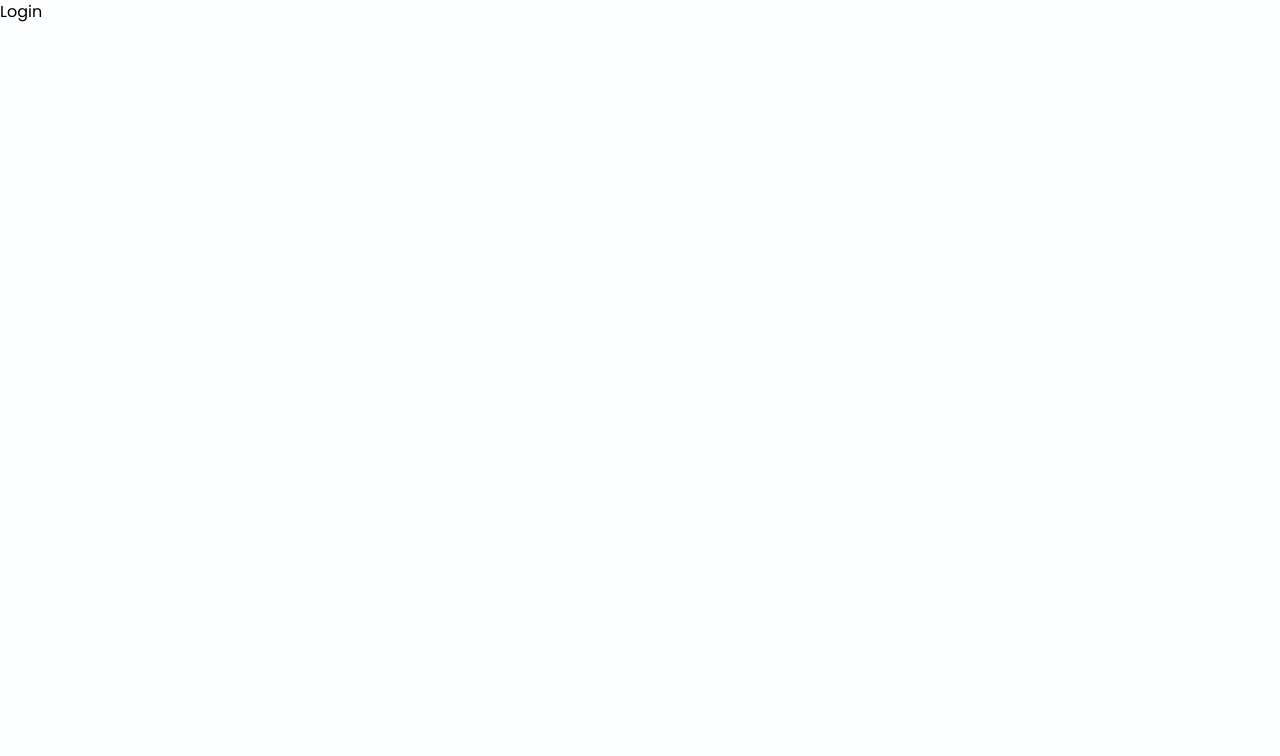
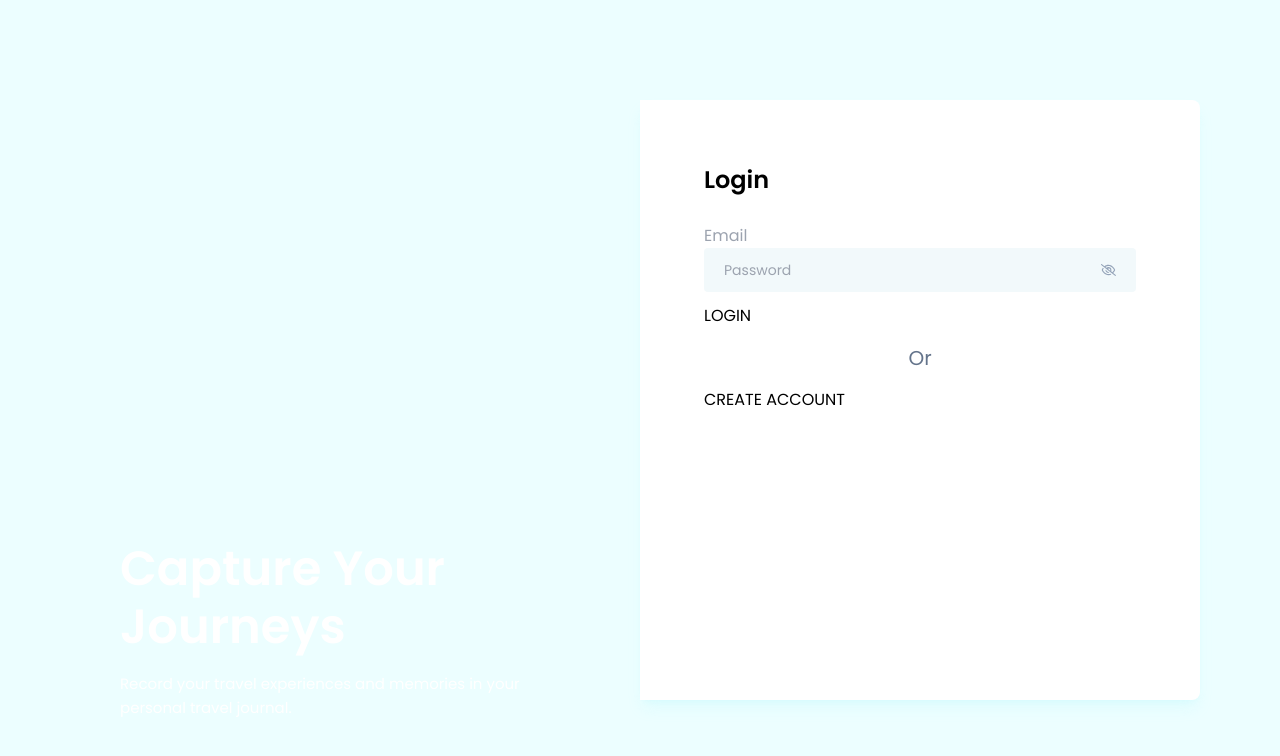
Before and after one commit to anuragf5/React, a React (Vite) app in the folder TravelStory/frontend/: page /login in a window 1280 px wide. Shown: the top 756 px of the page. Built offline with nearby package versions, Linux system fonts and the light colour scheme.

Commit message:
Create a responsive login page

```diff
--- a/TravelStory/frontend/src/pages/auth/Login.jsx
+++ b/TravelStory/frontend/src/pages/auth/Login.jsx
@@ -1,7 +1,73 @@
-import React from "react";
+import React, { useState } from "react";
+import { useNavigate } from "react-router-dom";
+import PasswordInput from "../../components/input/PasswordInput";
 
 const Login = () => {
-  return <>Login</>;
+  const [email, setEmail] = useState("");
+  const [password, setPassword] = useState("");
+  const [error, setError] = useState(null);
+
+  const handleLogin = async (e) => {};
+
+  const navigate = useNavigate();
+  return (
+    <div className="h-screen bg-cyan-50 overflow-hidden relative">
+      <div className="login-ui-box right-10 -top-40"></div>
+      <div className="login-ui-box bg-cyan-200 -bottom-40 right-1/2"></div>
+
+      <div className="container h-screen flex items-center justify-center px-20 mx-auto">
+        <div className="w-2/4 h-[90vh] flex items-end bg-login-bg-img bg-cover bg-center rounded-lg p-10 z-50">
+          <div>
+            <h4 className="text-5xl text-white font-semibold leading-[58px]">
+              Capture Your <br />
+              Journeys
+            </h4>
+            <p className="text-[15px] text-white leading-6 pr-7 mt-4">
+              Record your travel experiences and memories in your personal
+              travel journal.
+            </p>
+          </div>
+        </div>
+
+        <div className="w-2/4 h-[75vh] bg-white rounded-r-lg relative p-16 shadow-lg shadow-cyan-200/20">
+          <form action="" onSubmit={{ handleLogin }}>
+            <h4 className="text-2xl font-semibold mb-7">Login</h4>
+
+            <input
+              type="text"
+              placeholder="Email"
+              className="input-box"
+              value={email}
+              onChange={({ target }) => {
+                setEmail(target.value);
+              }}
+            />
+
+            <PasswordInput
+              value={password}
+              onChange={({ target }) => {
+                setPassword(target.value);
+              }}
+            />
+
+            <button type="submit" className="btn-primary">
+              LOGIN
+            </button>
+            <p className="text-xl text-slate-500 text-center my-4">Or</p>
+            <button
+              type="submit"
+              className="btn-primary btn-light"
+              onClick={() => {
+                navigate("/signup");
+              }}
+            >
+              CREATE ACCOUNT
+            </button>
+          </form>
+        </div>
+      </div>
+    </div>
+  );
 };
 
 export default Login;
```
